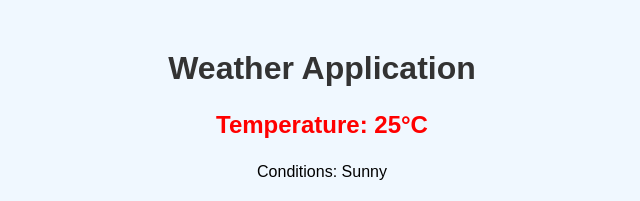
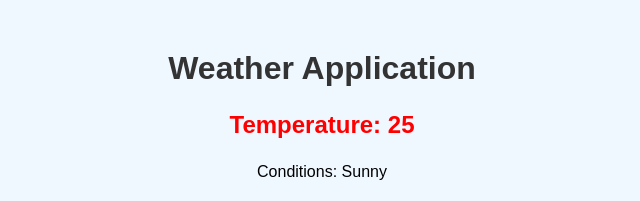
Before and after one commit to acciojob/conditional-weather-report-ritikchhimwal, a React app: page / in a window 1280 px wide. Shown: the top 201 px of the page, without its empty margins (318-958 px from the left). Built offline with nearby package versions, Linux system fonts and the light colour scheme.

Commit message:
Update WeatherDisplay.js

```diff
--- a/src/components/WeatherDisplay.js
+++ b/src/components/WeatherDisplay.js
@@ -11,7 +11,7 @@ const WeatherDisplay = ({ weather }) => {
 
   return (
     <div>
-      <p style={temperatureStyle}>Temperature: {temperature}°C</p>
+      <p style={temperatureStyle}>Temperature: {temperature}</p>
       <p>Conditions: {conditions}</p>
     </div>
   );
```
